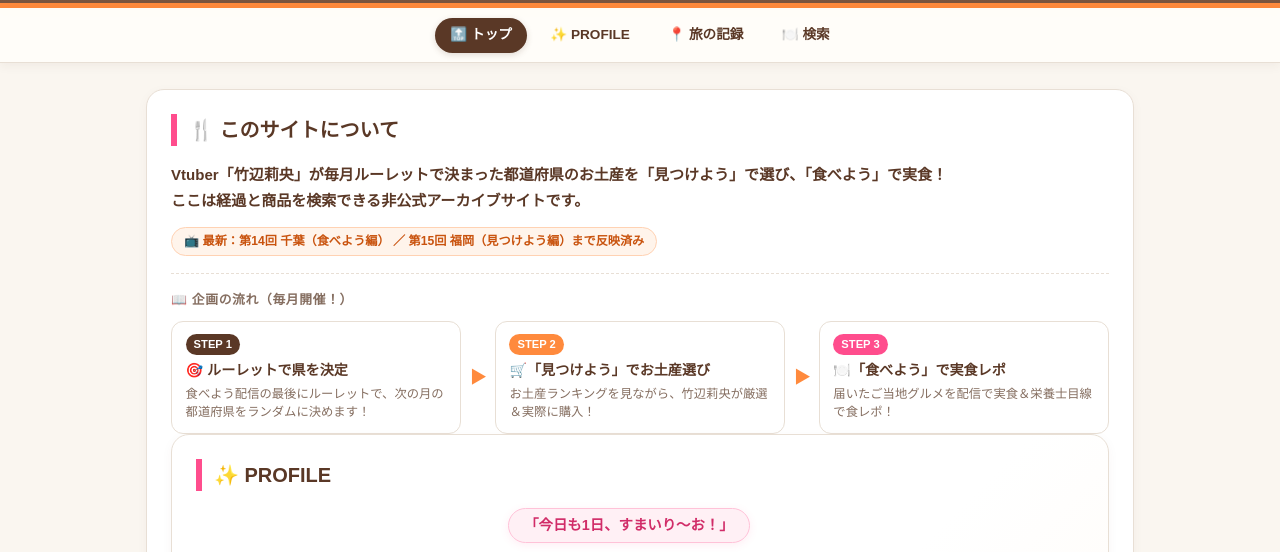
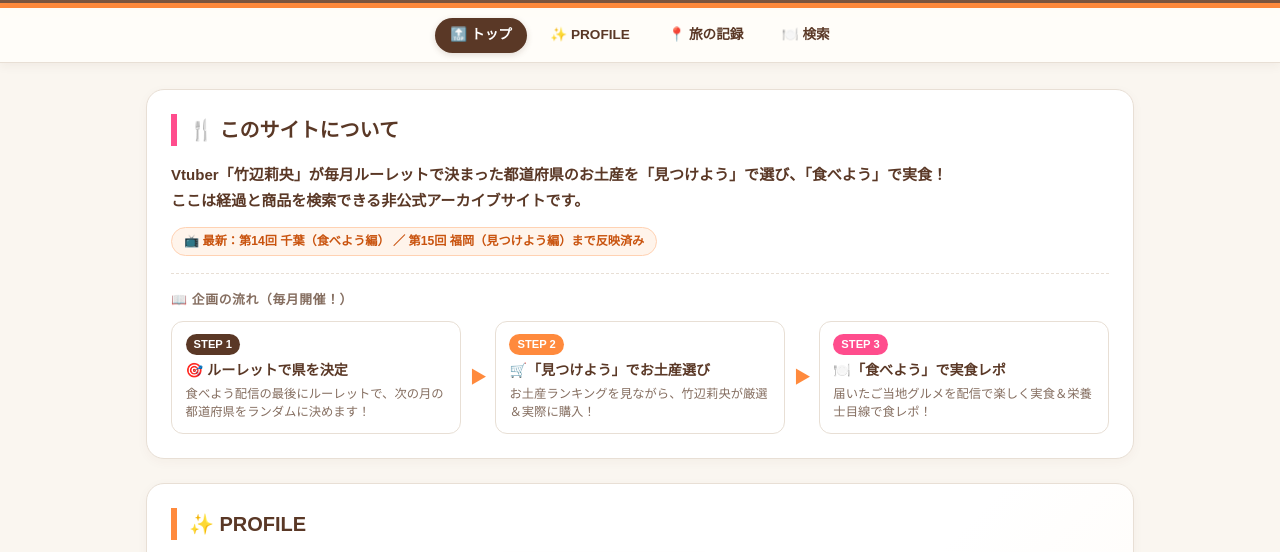
Before and after one commit to 02ku-tabetai/47japan-tabetai, a plain HTML site: page index.html in a window 1280 px wide. Shown: the part 208-760 px from the top of the page. Drawn offline with Linux system fonts and the light colour scheme.

Commit message:
Add files via upload

```diff
--- a/index.html
+++ b/index.html
@@ -784,11 +784,11 @@
           <div class="step-box s3">
             <span class="step-num">STEP 3</span>
             <div class="step-title">🍽️「食べよう」で実食レポ</div>
-            <div class="step-desc">届いたご当地グルメを配信で実食＆栄養士目線で食レポ！</div>
+            <div class="step-desc">届いたご当地グルメを配信で楽しく実食＆栄養士目線で食レポ！</div>
           </div>
         </div>
       </div>
-    </div>
+    </section>
 
     <!-- PROFILE -->
     <section id="sec-profile" class="card profile-card">
```
